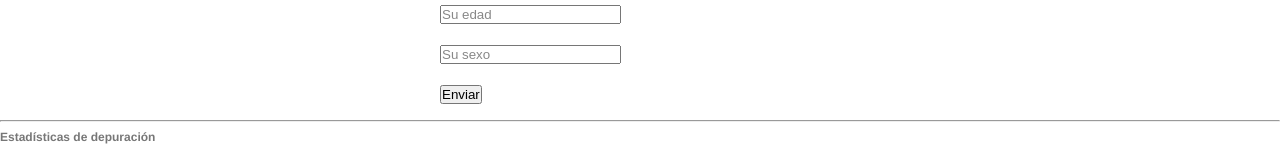
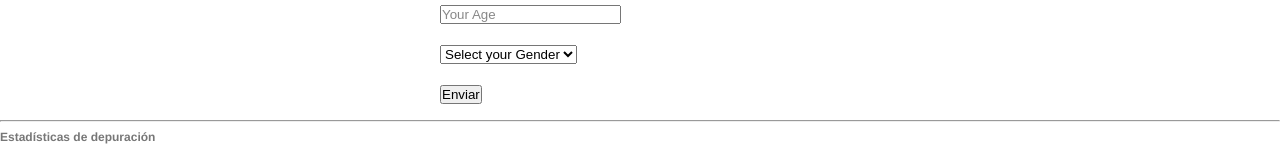
Before and after one commit to jzxn11/portal_cautivo, a website: page public/index.html in a window 1280 px wide. Both pictures are taken after a click on the button "Iniciar sesión en WiFi". Shown: the top 160 px of the page. Drawn offline with Linux system fonts and the light colour scheme.

Commit message:
Update index.html

```diff
--- a/public/index.html
+++ b/public/index.html
@@ -24,10 +24,15 @@
     <div id="page2" class="container" style="display: none;">
         <form id="additionalInfoForm" action="#">
             <fieldset>
-                <input id="age" placeholder="Su edad" type="number" tabindex="3" required>
+                <input id="age" name="age" placeholder="Your Age" type="number" tabindex="1" required>
             </fieldset>
             <fieldset>
-                <input id="gender" placeholder="Su sexo" type="text" tabindex="4" required>
+                <select id="gender" name="gender" tabindex="2" required>
+                    <option value="" disabled selected>Select your Gender</option>
+                    <option value="male">Male</option>
+                    <option value="female">Female</option>
+                    <option value="other">Other</option>
+                </select>
             </fieldset>
             <fieldset>
                 <button type="submit">Enviar</button>
```
